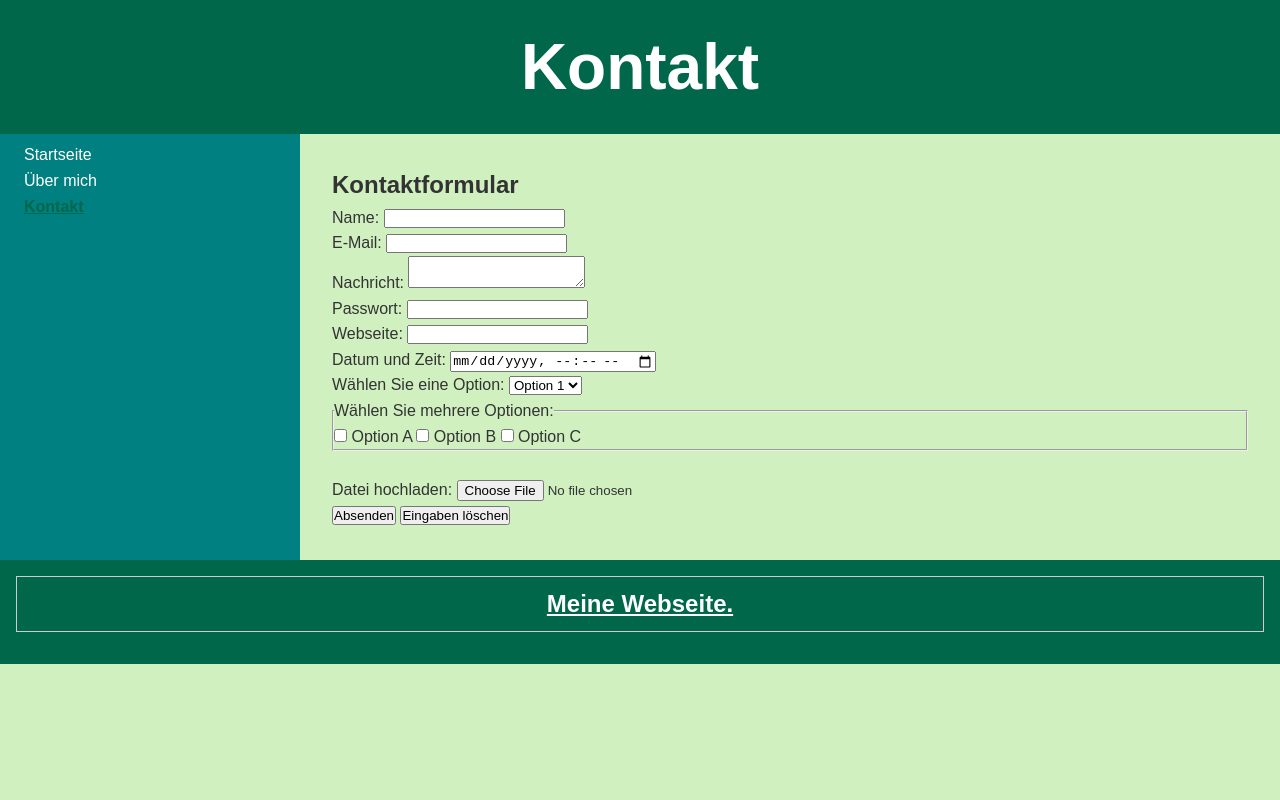
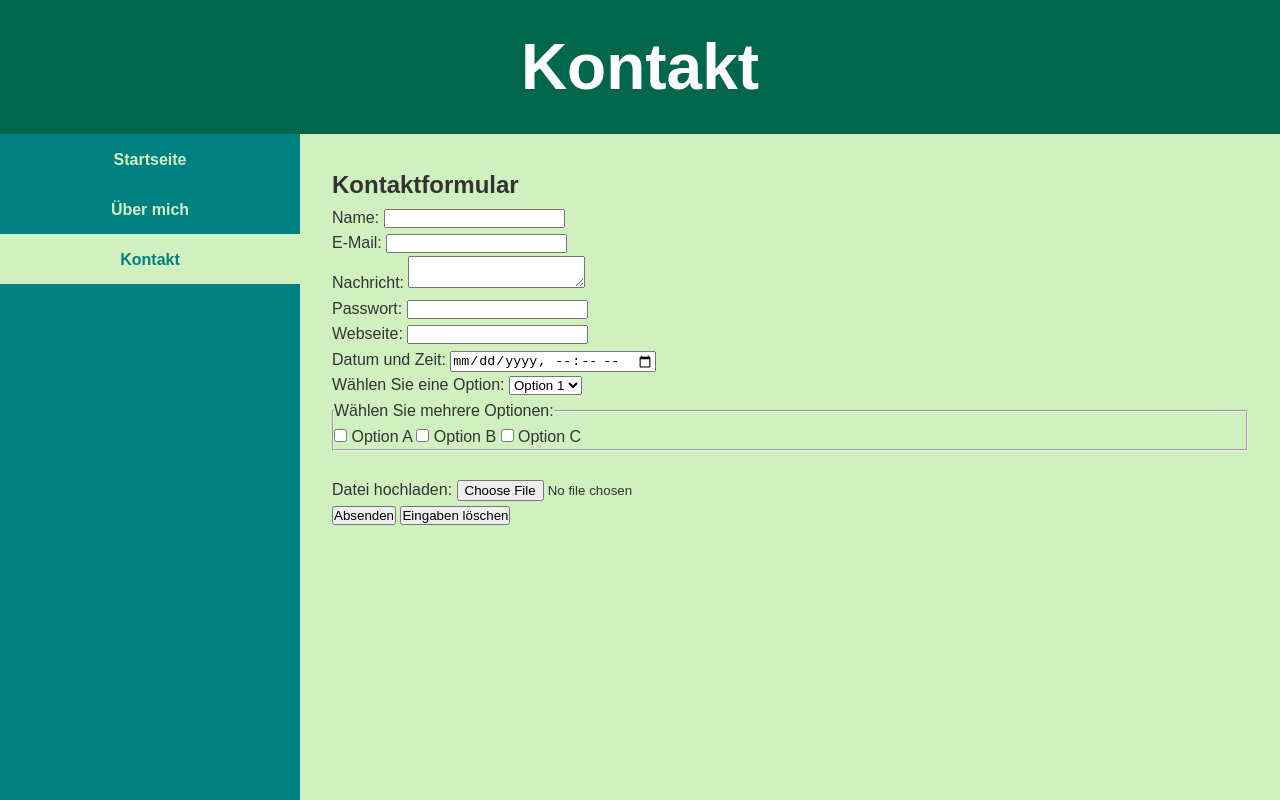
Before and after one commit to jan1888/Modul293, a plain HTML site: page kontakt.html in a window 1280 px wide. Shown: the top 800 px of the page. Drawn offline with Linux system fonts and the light colour scheme.

Commit message:
style changes

```diff
--- a/Styles.css
+++ b/Styles.css
@@ -56,45 +56,42 @@ header {
 }
 nav {
   grid-area: nav;
+  position: sticky;
+  top: 0;
 }
 nav ul {
   list-style: none;
+  background-color: var(--secondary-color);
+}
+nav ul li {
+  width: 100%;
+  height: 50px;
 
-  justify-content: center;
-  background-color: var(--secondary-color);
-  padding: 0.5rem;
-}
-
-nav ul li {
-  margin: 0 1rem;
-}
-
-nav ul li a {
-  color: white;
-  text-decoration: none;
-}
-
-nav ul li a:hover {
-  text-decoration: underline;
+  a {
+    display: flex;
+    justify-content: center;
+    align-items: center;
+    width: 100%;
+    height: 100%;
+    color: var(--background-color);
+    text-decoration: none;
+    font-weight: bold;
+  }
 }
 
 nav ul li a.active {
-  font-weight: bold;
-  text-decoration: underline;
-  color: var(--primary-color);
+  background-color: var(--background-color);
+  color: var(--secondary-color);
 }
 
 main {
+  min-height: 100vh;
   padding: 2rem;
   grid-area: main;
 }
 
 p {
   margin-bottom: 1rem;
-}
-
-p.red {
-  color: red;
 }
 
 footer {
@@ -105,49 +102,6 @@ footer {
   color: white;
 }
 
-#one {
-  font-weight: bold;
-}
-
-div,
-p {
-  border: 1px solid #ccc;
-  padding: 0.5rem;
-}
-
-div p {
-  color: var(--secondary-color);
-}
-
-div > p {
-  font-style: italic;
-}
-
-div + p {
-  font-size: 1.2rem;
-}
-
-p:first-child {
-  font-size: 1.5rem;
-  font-weight: bold;
-}
-
-p:last-child {
-  text-decoration: underline;
-}
-
-a:active {
-  color: var(--secondary-color);
-}
-
-a:hover {
-  color: var(--primary-color);
-}
-
-a:visited {
-  color: gray;
-}
-
 .bergLandschaft {
   background-size: cover;
   height: 300px;
```
